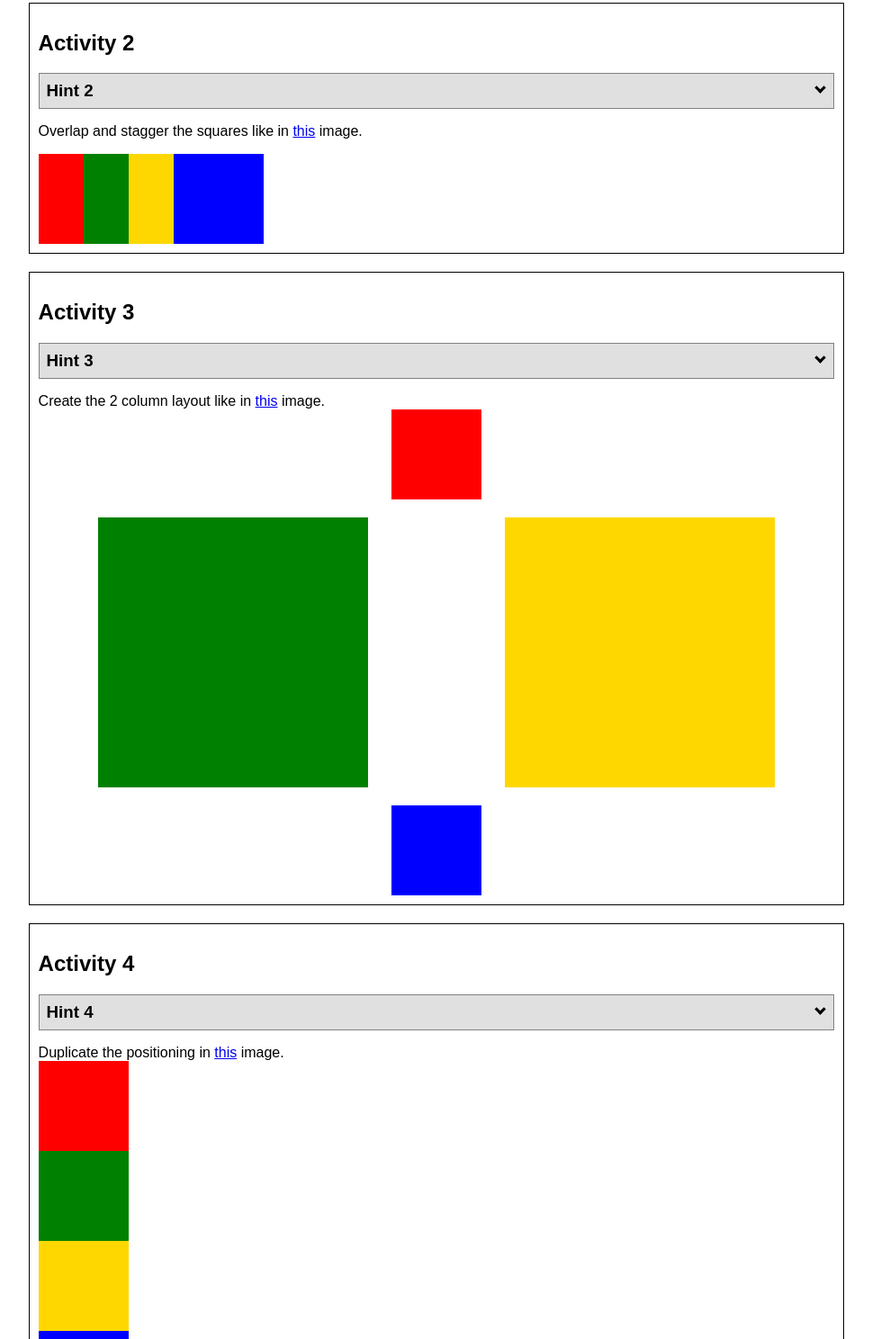
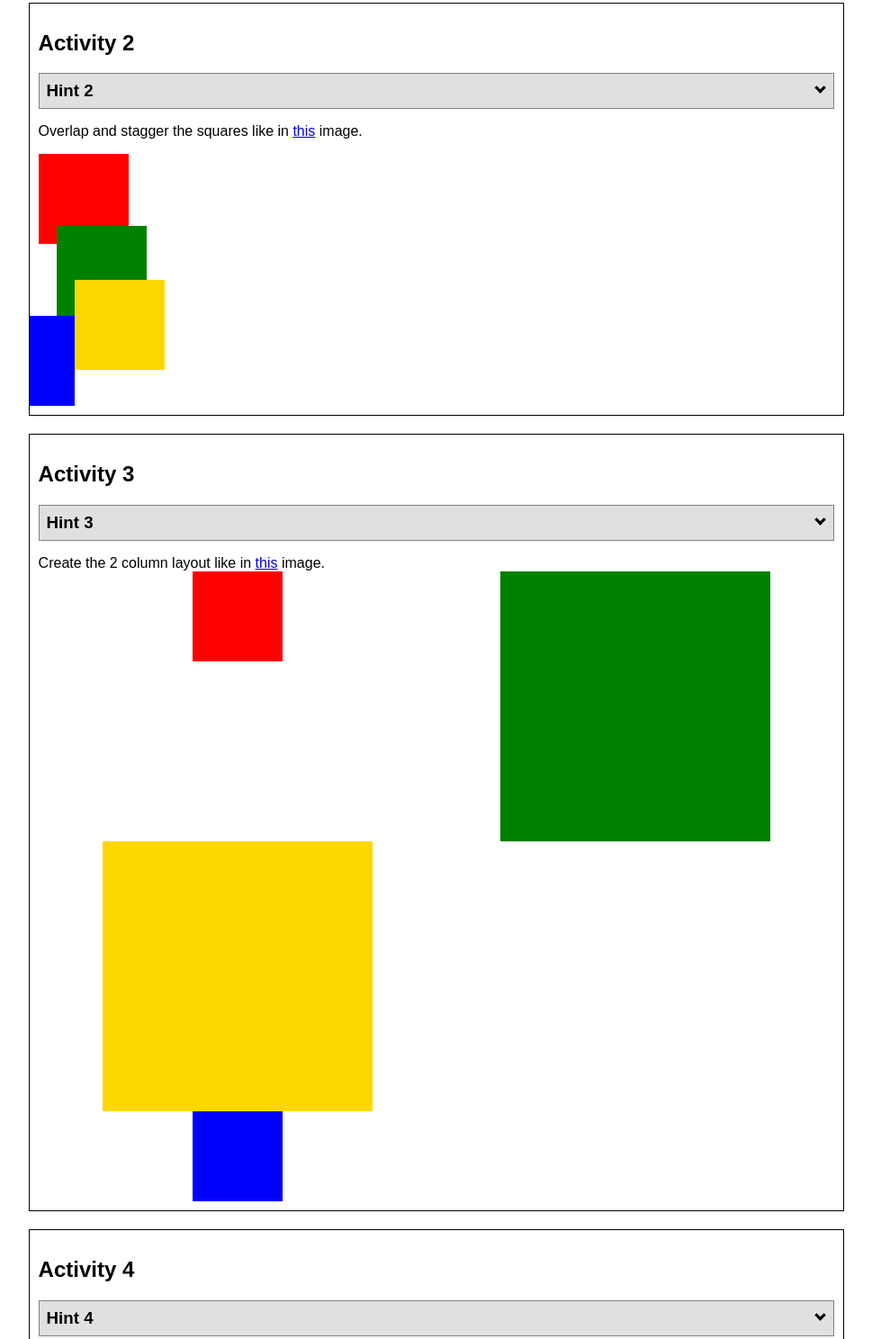
Before and after one commit to myaevera/wdd130, a plain HTML site: page wwr/positioning copy.html in a window 1280 px wide. Shown: the part 1005-2493 px from the top of the page at 90% size, without its empty margins (155-1124 px from the left). Drawn offline with Linux system fonts and the light colour scheme; files that its build step writes are made by us from their sources.

Commit message:
activity fixes

```diff
--- a/wwr/styles/positionstyles.css
+++ b/wwr/styles/positionstyles.css
@@ -33,38 +33,34 @@ grid-gap: 20px;
 /* Activity 2 styles */
 .content2 {
   /* This is the parent of the activity 2 boxes. */
-  display: grid;
-  grid-template-columns: 50px 50px 50px 50px 50px;
 }
 .red2 {
   width: 100px;
   height: 100px;
   background-color: red;
-  grid-row: 1;
-  grid-column: 1;
 }
 .green2 {
   width: 100px;
   height: 100px;
   background-color: green;
-  grid-row: 1.75;
-  grid-column: 1.75;
+  margin-top: -20px;
+  margin-left: 20px;
   z-index: 2;
 }
 .yellow2 {
   width: 100px;
   height: 100px;
   background-color: gold;
-  grid-row: 2.75;
-  grid-column: 2.75;
+  margin-top: -40px;
+  margin-left: 40px;
   z-index: 3;
 }
 .blue2 {
   width: 100px;
   height: 100px;
   background-color: blue;
-  grid-row: 3.75;
-  grid-column: 3.75;
+  margin-top: -60px;
+  margin-left: -60px;
   z-index: 4;
 }
 /* Activity 3 styles */
@@ -73,54 +69,64 @@ grid-gap: 20px;
   display:grid;
   grid-template-columns: 1fr 1fr;
   justify-items: center;
-  grid-gap: 20px;
 }
 .red3 {
   width: 100px;
   height: 100px;
   background-color: red;
-  grid-column: 1/3;
+  grid-row: 1;
 }
 .green3 {
   width: 300px;
   height: 300px;
   background-color: green;
+  grid-column-gap: 80px;
 }
 .yellow3 {
   width: 300px;
   height: 300px;
   background-color: gold;
+  grid-column-gap: 80px;
 }
 .blue3 {
   width: 100px;
   height: 100px;
   background-color: blue;
-  grid-column: 1/3;
+  grid-row: 3;
 }
 /* Activity 4 styles */
 .content4 {
   /* This is the parent of the activity 4 boxes. */
   height: 400px;
+  display: grid;
+  grid-template-columns: 1fr 1fr;
 }
 .red4 {
   width: 100px;
-  height: 100px;
   background-color: red;
+  grid-row: 1/4;
+  grid-template-columns: 1/3;
 }
 .green4 {
   width: 100px;
   height: 100px;
   background-color: green;
+  grid-row: 1;
+  grid-template-columns:2/4;
 }
 .yellow4 {
   width: 100px;
   height: 100px;
   background-color: gold;
+  grid-row: 2;
+  grid-template-columns: 2/4;
 }
 .blue4 {
   width: 100px;
   height: 100px;
   background-color: blue;
+  grid-row: 3;
+  grid-template-columns: 2/4;
 }
 /* Activity 5 styles */
 .content5 {
@@ -136,7 +142,7 @@ grid-gap: 20px;
   width: 100px;
   height: 100px;
   background-color: green;
-
+  float: left;
 }
 .yellow5 {
   width: 100px;
```
